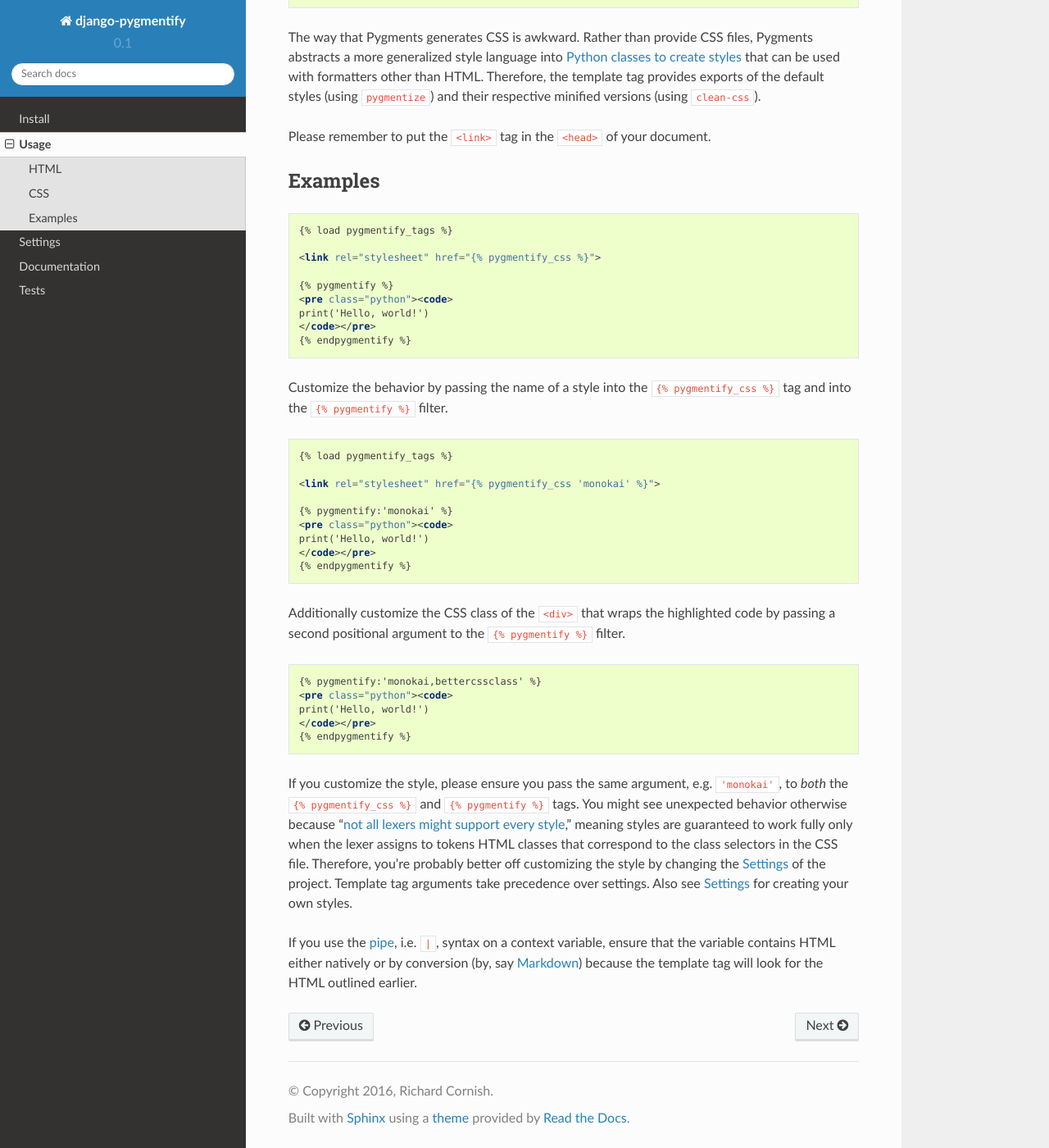
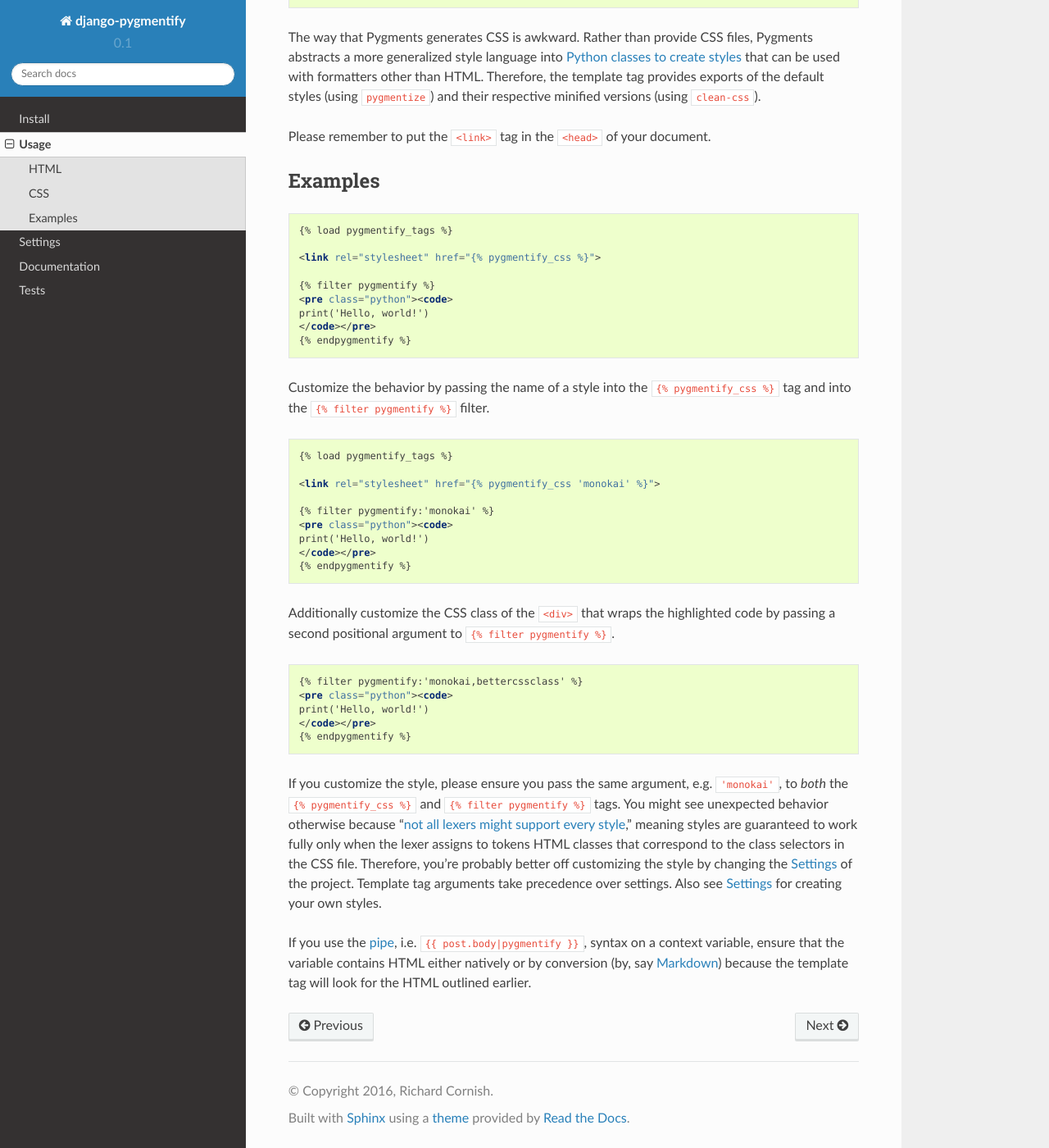
Before and after one commit to richardcornish/django-pygmentify, a Sphinx documentation site: the page built from docs/usage.rst, in a window 1280 px wide and 1400 px high, scrolled down 1291 px. Shown: the whole window at 82% size. Built offline with Sphinx 7.4.7 and the Read the Docs theme 2.0.0, drawn with Linux system fonts in a browser that asks for light colours; some of the changed text lies outside the part shown.

Commit message:
Fixed filter usage typos

```diff
--- a/README.rst
+++ b/README.rst
@@ -45,7 +45,7 @@ Usage
 
    <link rel="stylesheet" href="{% pygmentify_css %}">
 
-   {% pygmentify %}
+   {% filter pygmentify %}
    <pre class="python"><code>
    print('Hello, world!')
    </code></pre>
--- a/docs/index.rst
+++ b/docs/index.rst
@@ -48,11 +48,11 @@ Usage
 
    <link rel="stylesheet" href="{% pygmentify_css %}">
 
-   {% pygmentify %}
+   {% filter pygmentify %}
    <pre class="python"><code>
    print('Hello, world!')
    </code></pre>
-   {% endpygmentify %}
+   {% endfilter %}
 
 Result:
 
--- a/docs/usage.rst
+++ b/docs/usage.rst
@@ -6,17 +6,17 @@ Usage
 HTML
 ====
 
-Load the template tag.
+Load the template tags.
 
 .. code-block:: html
 
    {% load pygmentify_tags %}
 
-Use the ``{% pygmentify %}`` template tag to covert HTML into Pygments HTML.
+Use the ``{% filter pygmentify %}`` template tag to covert HTML into Pygments HTML.
 
 .. code-block:: html
 
-   {% pygmentify %}
+   {% filter pygmentify %}
    <pre class="python"><code>
    print('Hello, world!')
    </code></pre>
@@ -29,7 +29,7 @@ Result:
    <div class="highlight"><pre class="python"><code><span></span><span class="k">print</span><span class="p">(</span><span class="s2">&quot;Hello, world!&quot;</span><span class="p">)</span>
    </code></pre></div>
 
-The ``{% pygmentify %}`` template tag expects an opening ``<pre>`` tag with a ``class`` attribute of the programming language that you are using. For example, ``<pre class="python">`` uses `Python <http://pygments.org/docs/lexers/#pygments.lexers.python.PythonLexer>`_, and ``<pre class="html">`` uses `HTML <http://pygments.org/docs/lexers/#pygments.lexers.html.HtmlLexer>`_.
+The ``{% filter pygmentify %}`` template tag expects an opening ``<pre>`` tag with a ``class`` attribute of the programming language that you are using. For example, ``<pre class="python">`` uses `Python <http://pygments.org/docs/lexers/#pygments.lexers.python.PythonLexer>`_, and ``<pre class="html">`` uses `HTML <http://pygments.org/docs/lexers/#pygments.lexers.html.HtmlLexer>`_.
 
 If no CSS class is specified, the template tag makes a `best guess <http://pygments.org/docs/api/#pygments.lexers.guess_lexer>`_ using heuristics of the code inside of the ``<pre>`` element. If multiple CSS classes are specified, the first one is selected. The template tag also strips a possible ``language-`` prefix that could be prepended to the first class.
 
@@ -71,13 +71,13 @@ Examples
 
    <link rel="stylesheet" href="{% pygmentify_css %}">
 
-   {% pygmentify %}
+   {% filter pygmentify %}
    <pre class="python"><code>
    print('Hello, world!')
    </code></pre>
    {% endpygmentify %}
 
-Customize the behavior by passing the name of a style into the ``{% pygmentify_css %}`` tag and into the ``{% pygmentify %}`` filter.
+Customize the behavior by passing the name of a style into the ``{% pygmentify_css %}`` tag and into the ``{% filter pygmentify %}`` filter.
 
 .. code-block:: html
 
@@ -85,22 +85,22 @@ Customize the behavior by passing the name of a style into the ``{% pygmentify_c
 
    <link rel="stylesheet" href="{% pygmentify_css 'monokai' %}">
 
-   {% pygmentify:'monokai' %}
+   {% filter pygmentify:'monokai' %}
    <pre class="python"><code>
    print('Hello, world!')
    </code></pre>
    {% endpygmentify %}
 
-Additionally customize the CSS class of the ``<div>`` that wraps the highlighted code by passing a second positional argument to the ``{% pygmentify %}`` filter.
+Additionally customize the CSS class of the ``<div>`` that wraps the highlighted code by passing a second positional argument to ``{% filter pygmentify %}``.
 
 .. code-block:: html
 
-   {% pygmentify:'monokai,bettercssclass' %}
+   {% filter pygmentify:'monokai,bettercssclass' %}
    <pre class="python"><code>
    print('Hello, world!')
    </code></pre>
    {% endpygmentify %}
 
-If you customize the style, please ensure you pass the same argument, e.g. ``'monokai'``, to *both* the ``{% pygmentify_css %}`` and ``{% pygmentify %}`` tags. You might see unexpected behavior otherwise because "`not all lexers might support every style <http://pygments.org/docs/styles/>`_," meaning styles are guaranteed to work fully only when the lexer assigns to tokens HTML classes that correspond to the class selectors in the CSS file. Therefore, you're probably better off customizing the style by changing the :ref:`settings` of the project. Template tag arguments take precedence over settings. Also see :ref:`settings` for creating your own styles.
+If you customize the style, please ensure you pass the same argument, e.g. ``'monokai'``, to *both* the ``{% pygmentify_css %}`` and ``{% filter pygmentify %}`` tags. You might see unexpected behavior otherwise because "`not all lexers might support every style <http://pygments.org/docs/styles/>`_," meaning styles are guaranteed to work fully only when the lexer assigns to tokens HTML classes that correspond to the class selectors in the CSS file. Therefore, you're probably better off customizing the style by changing the :ref:`settings` of the project. Template tag arguments take precedence over settings. Also see :ref:`settings` for creating your own styles.
 
-If you use the `pipe <https://docs.djangoproject.com/en/1.10/ref/templates/language/#filters>`_, i.e. ``|``, syntax on a context variable, ensure that the variable contains HTML either natively or by conversion (by, say `Markdown <https://pythonhosted.org/Markdown/>`_) because the template tag will look for the HTML outlined earlier.
+If you use the `pipe <https://docs.djangoproject.com/en/1.10/ref/templates/language/#filters>`_, i.e. ``{{ post.body|pygmentify }}``, syntax on a context variable, ensure that the variable contains HTML either natively or by conversion (by, say `Markdown <https://pythonhosted.org/Markdown/>`_) because the template tag will look for the HTML outlined earlier.
```
